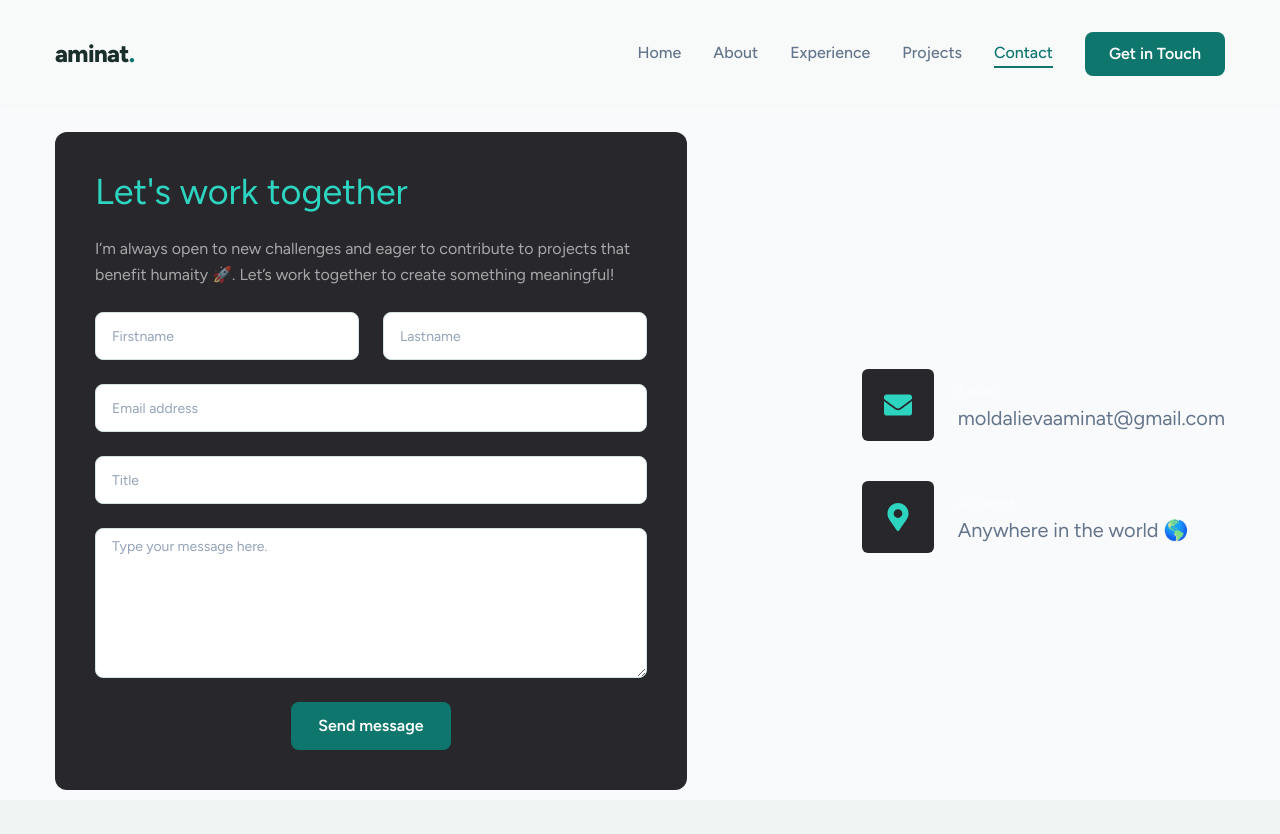
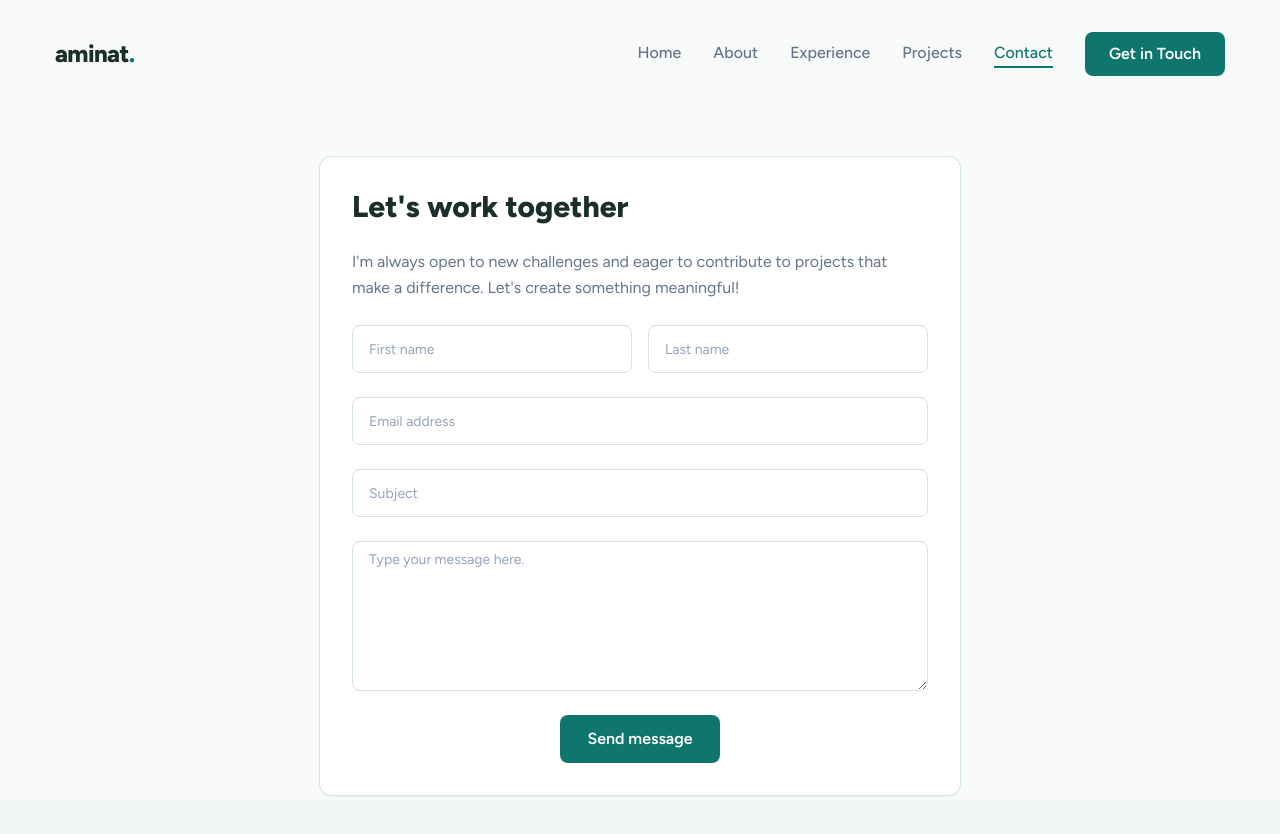
Before and after one commit to Aminat00/aminat-portfolio, a Next.js app: page /contact in a window 1280 px wide. Shown: the top 834 px of the page. Built offline with nearby package versions, Linux system fonts and the light colour scheme.

Commit message:
feat: restyle work and contact pages for light theme

```diff
--- a/src/app/contact/page.tsx
+++ b/src/app/contact/page.tsx
@@ -1,6 +1,8 @@
 "use client";
 import { Button, Input, Textarea } from "@/components/";
 import { FaEnvelope, FaMapMarkerAlt } from "react-icons/fa";
+import { motion } from "framer-motion";
+import React from "react";
 
 const info = [
   {
@@ -10,18 +12,15 @@ const info = [
   },
   {
     icon: <FaMapMarkerAlt />,
-		title: "Address",
-		description: "Anywhere in the world 🌎",
+    title: "Location",
+    description: "Remote, EMEA Timezone",
   },
 ];
 
 type FormErrors = {
   email?: string;
-	[key: string]: string | undefined; // This allows other fields to be added dynamically
+  [key: string]: string | undefined;
 };
-
-import { motion } from "framer-motion";
-import React from "react";
 
 const Contact = () => {
   const [errors, setErrors] = React.useState<FormErrors>({});
@@ -33,18 +32,13 @@ const Contact = () => {
     title: "",
     message: "",
   });
+
   const handleChange = (
     e: React.ChangeEvent<HTMLInputElement | HTMLTextAreaElement>
   ) => {
     const { name, value } = e.target;
+    setFormData((prevData) => ({ ...prevData, [name]: value }));
 
-		// Update form data
-		setFormData((prevData) => ({
-			...prevData,
-			[name]: value,
-		}));
-
-		// Validate inputs in real-time
     if (name === "email") {
       const emailRegex = /^[^\s@]+@[^\s@]+\.[^\s@]+$/;
       setErrors((prevErrors) => ({
@@ -60,7 +54,6 @@ const Contact = () => {
     let formIsValid = true;
     const newErrors: FormErrors = {};
 
-		// Check all required fields
     if (!formData.firstName) {
       formIsValid = false;
       newErrors.firstName = "First name is required.";
@@ -73,26 +66,23 @@ const Contact = () => {
       formIsValid = false;
       newErrors.email = "Email is required.";
     } else {
-			// Validate email format
       const emailRegex = /^[^\s@]+@[^\s@]+\.[^\s@]+$/;
       if (!emailRegex.test(formData.email)) {
         formIsValid = false;
         newErrors.email = "Please enter a valid email address.";
       }
     }
-
     if (!formData.title) {
       formIsValid = false;
       newErrors.title = "Title is required.";
     }
     if (!formData.message) {
       formIsValid = false;
-			newErrors.email = "Message is required.";
+      newErrors.message = "Message is required.";
     }
 
     setErrors(newErrors);
 
-		// Prevent submission if form is invalid
     if (!formIsValid) {
       alert("Please fill in all required fields.");
       return;
@@ -106,9 +96,7 @@ const Contact = () => {
       },
       body: JSON.stringify(formData),
     }).then((res) => {
-			console.log("Response received");
       if (res.status === 200) {
-				console.log("Response succeeded!");
         setFormData({
           firstName: "",
           lastName: "",
@@ -126,117 +114,106 @@ const Contact = () => {
       initial={{ opacity: 0 }}
       animate={{
         opacity: 1,
-				transition: { delay: 2.4, duration: 0.4, ease: "easeIn" },
+        transition: { delay: 1.5, duration: 0.4, ease: "easeIn" },
       }}
-			className="py-6">
-			<div className="container mx-auto">
-				<div className="flex flex-col xl:flex-row gap-[30px]">
+      className="py-12"
+    >
+      <div className="container mx-auto max-w-2xl">
+        <div className="flex flex-col gap-8">
           {/* form */}
-					<div className="xl:w-[54%] order-2 xl:order-none">
-						<form className="flex flex-col gap-6 p-10 bg-[#27272c] rounded-xl">
-							<h3 className="text-4xl text-accent">
-								<h3 className="text-4xl text-accent">
+          <form className="flex flex-col gap-6 p-8 bg-white border border-border rounded-xl shadow-sm">
+            <h3 className="text-3xl font-extrabold text-heading">
               Let&apos;s work together
             </h3>
-							</h3>
-							<p className="text-white/60">
-								I’m always open to new challenges and eager to contribute to
-								projects that benefit humaity 🚀. Let’s work together to create
-								something meaningful!
+            <p className="text-body">
+              I&apos;m always open to new challenges and eager to contribute to
+              projects that make a difference. Let&apos;s create something
+              meaningful!
             </p>
-							{/* input */}
-							<div className="grid grid-cols-1 md:grid-cols-2 gap-6 text-primary">
-								<div className="flex-col gap-2">
+            <div className="grid grid-cols-1 md:grid-cols-2 gap-4">
+              <div className="flex flex-col gap-1">
                 <Input
-										type="firstName"
-										placeholder="Firstname"
+                  type="text"
+                  placeholder="First name"
                   value={formData.firstName}
                   onChange={handleChange}
                   name="firstName"
                 />
                 {errors.firstName && (
-										<p className="text-red-500">{errors.firstName}</p>
+                  <p className="text-red-500 text-xs">{errors.firstName}</p>
                 )}
               </div>
-								<div className="flex-col gap-2">
+              <div className="flex flex-col gap-1">
                 <Input
-										type="lastName"
-										placeholder="Lastname"
+                  type="text"
+                  placeholder="Last name"
                   value={formData.lastName}
                   onChange={handleChange}
                   name="lastName"
                 />
                 {errors.lastName && (
-										<p className="text-red-500">{errors.lastName}</p>
+                  <p className="text-red-500 text-xs">{errors.lastName}</p>
                 )}
               </div>
             </div>
-							{/* email */}
-							<div className="flex-col gap-2">
+            <div className="flex flex-col gap-1">
               <Input
                 type="email"
                 placeholder="Email address"
                 value={formData.email}
                 onChange={handleChange}
                 name="email"
-									className="text-primary"
               />
-
-								{errors.email && <p className="text-red-500">{errors.email}</p>}
+              {errors.email && (
+                <p className="text-red-500 text-xs">{errors.email}</p>
+              )}
             </div>
-							<div>
+            <div className="flex flex-col gap-1">
               <Input
-									type="title"
-									placeholder="Title"
+                type="text"
+                placeholder="Subject"
                 value={formData.title}
                 onChange={handleChange}
                 name="title"
-									className="text-primary"
               />
-								{errors.title && <p className="text-red-500">{errors.title}</p>}
+              {errors.title && (
+                <p className="text-red-500 text-xs">{errors.title}</p>
+              )}
             </div>
-							{/* textarea */}
-							<div>
+            <div className="flex flex-col gap-1">
               <Textarea
-									className="h-[150px] text-primary"
+                className="h-[150px]"
                 placeholder="Type your message here."
                 value={formData.message}
                 onChange={handleChange}
                 name="message"
               />
               {errors.message && (
-									<p className="text-red-500">{errors.message}</p>
+                <p className="text-red-500 text-xs">{errors.message}</p>
               )}
             </div>
-							{/* btn */}
-
             <Button
               size="md"
               className="max-w-40 self-center w-full"
-								onClick={(e) => {
-									handleSubmit(e);
-								}}>
+              onClick={(e) => handleSubmit(e)}
+            >
               Send message
             </Button>
           </form>
+
+          {/* info */}
+          <div className="flex flex-col sm:flex-row justify-center gap-8">
+            {info.map((item, index) => (
+              <div key={index} className="flex items-center gap-4">
+                <div className="w-[52px] h-[52px] bg-surface border border-border text-primary rounded-lg flex items-center justify-center">
+                  <div className="text-xl">{item.icon}</div>
                 </div>
-					{/* info */}
-					<div className="flex-1 flex items-center xl:justify-end order-1 xl:order-none mb-8 xl:mb-0">
-						<ul className="flex flex-col gap-10">
-							{info.map((item, index) => {
-								return (
-									<li key={index} className="flex items-center gap-6">
-										<div className="w-[52px] h-[52px] xl:w-[72px] xl:h-[72px] bg-[#27272c] text-accent rounded-md flex items-center justify-center">
-											<div className="text-[28px]">{item.icon}</div>
+                <div className="flex flex-col">
+                  <p className="text-muted text-sm">{item.title}</p>
+                  <p className="text-heading font-medium">{item.description}</p>
                 </div>
-										<div className="flex-1">
-											<p className="text-white/60">{item.title}</p>
-											<h3 className="text-xl">{item.description}</h3>
               </div>
-									</li>
-								);
-							})}
-						</ul>
+            ))}
           </div>
         </div>
       </div>
--- a/src/app/work/page.tsx
+++ b/src/app/work/page.tsx
@@ -1,18 +1,15 @@
 "use client";
 import { motion } from "framer-motion";
 import React, { useState } from "react";
-
 import { Swiper, SwiperSlide } from "swiper/react";
 import "swiper/css";
 import { BsArrowUpRight, BsGithub } from "react-icons/bs";
-
 import {
   Tooltip,
   TooltipContent,
   TooltipProvider,
   TooltipTrigger,
 } from "@/components/ui/tooltip";
-
 import Link from "next/link";
 import Image from "next/image";
 import { WorkSliderBtns } from "@/components";
@@ -39,9 +36,7 @@ const Work = () => {
   const [project, setProject] = useState(projects[0]);
 
   const handleSlideChange = (swiper: { activeIndex: number }) => {
-		// get current slide index
     const currentIndex = swiper.activeIndex;
-		// update project state based on current slide index
     setProject(projects[currentIndex]);
   };
 
@@ -50,45 +45,43 @@ const Work = () => {
       initial={{ opacity: 0 }}
       animate={{
         opacity: 1,
-				transition: { delay: 2.4, duration: 0.4, ease: "easeIn" },
+        transition: { delay: 1.5, duration: 0.4, ease: "easeIn" },
       }}
-			className="min-h-[80vh] flex flex-col justify-center py-12 xl:px-0">
+      className="min-h-[80vh] flex flex-col justify-center py-12 xl:px-0"
+    >
       <div className="container mx-auto">
-				<div className="flex flex-col xl:flex-row xl:gap-[30px]">
+        <div className="flex flex-col xl:flex-row gap-8">
           <div className="w-full xl:w-[50%] xl:h-[460px] flex flex-col xl:justify-between order-2 xl:order-none">
-						<div className="flex flex-col gap-[30px] h-[50%]">
+            <div className="flex flex-col gap-6 h-[50%]">
               {/* outline num */}
-							<div className="text-8xl leading-none font-extrabold text-transparent text-outline">
+              <div className="text-8xl leading-none font-extrabold text-primary/20">
                 {project.num}
               </div>
               {/* project category */}
-							<h2 className="text-[42px] font-bold leading-none text-white group-hover:text-accent transition-all duration-500 capitalize">
+              <h2 className="text-[42px] font-bold leading-none text-heading capitalize">
                 {project.category} project
               </h2>
               {/* project description */}
-							<p className="text-white/60">{project.description}</p>
+              <p className="text-body">{project.description}</p>
               {/* stack */}
               <ul className="flex gap-4">
-								{project.stack.map((item, index) => {
-									return (
-										<li key={index} className="text-xl text-accent">
+                {project.stack.map((item, index) => (
+                  <li key={index} className="text-xl text-primary font-medium">
                     {item.name}
-											{/* remove the last comma */}
                     {index !== project.stack.length - 1 && ","}
                   </li>
-									);
-								})}
+                ))}
               </ul>
               {/* border */}
-							<div className="border border-white/20"></div>
+              <div className="border border-border"></div>
               {/* buttons */}
               <div className="flex items-center gap-4">
-								{/* live project button */}
-								<Link href={project.live}>
+                {project.live && (
+                  <Link href={project.live} target="_blank">
                     <TooltipProvider delayDuration={100}>
                       <Tooltip>
-											<TooltipTrigger className="w-[70px] h-[70px] rounded-full bg-white/5 flex justify-center items-center group">
-												<BsArrowUpRight className="text-white text-3xl group-hover:text-accent" />
+                        <TooltipTrigger className="w-[70px] h-[70px] rounded-full bg-surface border border-border flex justify-center items-center group cursor-pointer hover:border-primary transition-colors duration-200">
+                          <BsArrowUpRight className="text-heading text-3xl group-hover:text-primary transition-colors duration-200" />
                         </TooltipTrigger>
                         <TooltipContent>
                           <p>Live project</p>
@@ -96,12 +89,12 @@ const Work = () => {
                       </Tooltip>
                     </TooltipProvider>
                   </Link>
-								{/* github project button */}
-								<Link href={project.github}>
+                )}
+                <Link href={project.github} target="_blank">
                   <TooltipProvider delayDuration={100}>
                     <Tooltip>
-											<TooltipTrigger className="w-[70px] h-[70px] rounded-full bg-white/5 flex justify-center items-center group">
-												<BsGithub className="text-white text-3xl group-hover:text-accent" />
+                      <TooltipTrigger className="w-[70px] h-[70px] rounded-full bg-surface border border-border flex justify-center items-center group cursor-pointer hover:border-primary transition-colors duration-200">
+                        <BsGithub className="text-heading text-3xl group-hover:text-primary transition-colors duration-200" />
                       </TooltipTrigger>
                       <TooltipContent>
                         <p>Github repository</p>
@@ -116,31 +109,26 @@ const Work = () => {
             <Swiper
               spaceBetween={30}
               slidesPerView={1}
-							className="xl:h-[520px] mb-12"
-							onSlideChange={handleSlideChange}>
-							{projects.map((project, index) => {
-								return (
+              className="xl:h-[520px]"
+              onSlideChange={handleSlideChange}
+            >
+              {projects.map((project, index) => (
                 <SwiperSlide key={index} className="w-full">
-										<div className="h-[460px] relative group flex justify-center items-center bg-pink-50/20">
-											{/* overlay */}
-											<div className="absolute top-0 bottom-0 w-full h-full bg-black/10 z-10"></div>
-											{/* image */}
+                  <div className="h-[460px] relative group flex justify-center items-center bg-surface rounded-xl overflow-hidden border border-border">
                     <div className="relative w-full h-full">
                       <Image
                         src={project.image}
                         fill
                         className="object-cover"
-													alt=""
+                        alt={project.title}
                       />
                     </div>
                   </div>
                 </SwiperSlide>
-								);
-							})}
-							{/* slider buttons */}
+              ))}
               <WorkSliderBtns
                 containerStyles="flex gap-2 absolute right-0 bottom-[calc(50%_-_22px)] xl:bottom-0 z-20 w-full justify-between xl:w-max xl:justify-none"
-								btnStyles="bg-accent hover:bg-accent-hover text-primary text-[22px] w-[44px] h-[44px] flex justify-center items-center transition-all"
+                btnStyles="bg-primary hover:bg-primary/90 text-white text-[22px] w-[44px] h-[44px] flex justify-center items-center transition-all cursor-pointer rounded-md"
               />
             </Swiper>
           </div>
```
Lines whose indentation alone changed are shown as unchanged.
